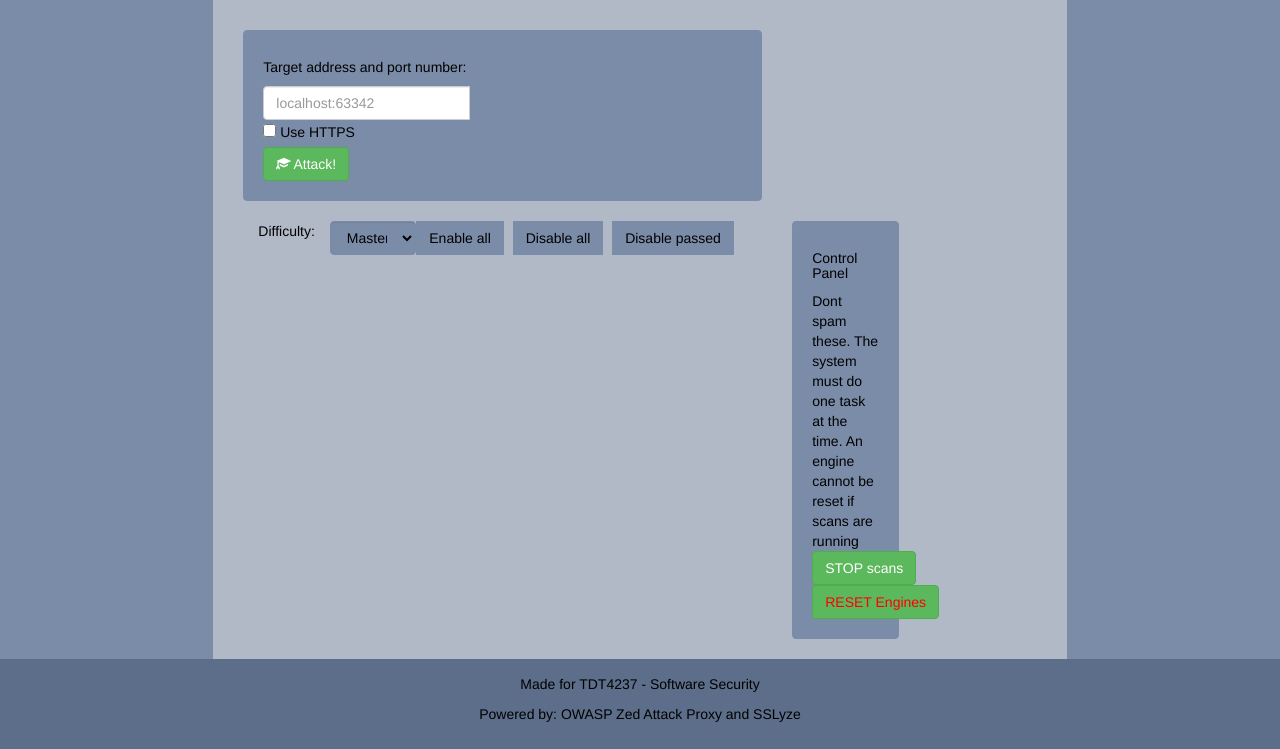
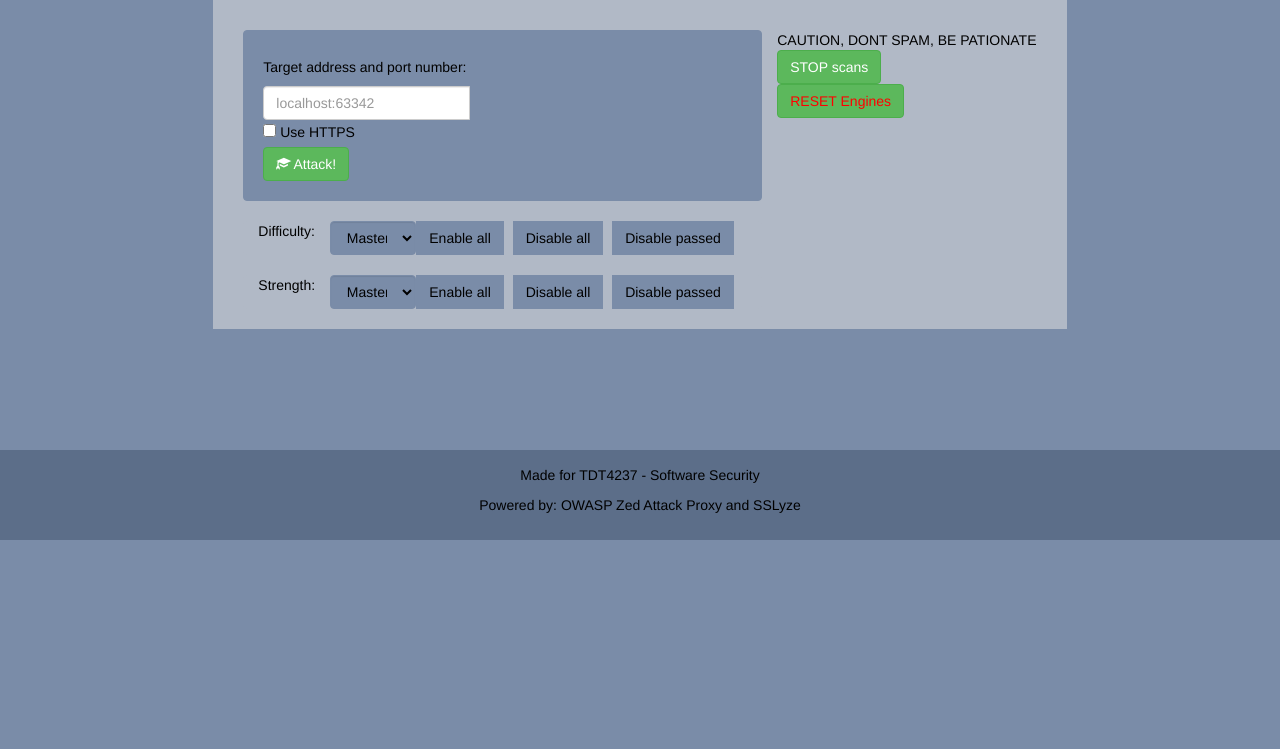
Before and after one commit to Vermshi/Security-Research-Project, a Flask app: page /atc in a window 1280 px wide. Shown: the part 67-816 px from the top of the page. After the commit the page ends 607 px from the top, so only its background shows below. Run offline with Flask 2, Linux system fonts and the light colour scheme; some libraries are stand-ins or nearby versions.

Commit message:
make space for streng changer

```diff
--- a/src/flaskGUI.py
+++ b/src/flaskGUI.py
@@ -76,13 +76,14 @@ def suiteToDict(suits):
 @app.route('/check-change')
 @app.route('/auto-enable')
 @app.route('/diff-change')
+@app.route('/strength-change')
+
 
 def reDirect():
     return render_template('index.html', data=displayRightDifficulty(), diff=difficulty)
 
 @app.route('/')
 def displayTests():
-
     global testsLoaded
     if (testsLoaded == False):
         for test in testsuites:
@@ -151,6 +152,7 @@ def runTest(address, http_port, https_port):
         if(testsuite.connect(address, http_port=http_port, https_port=https_port)):
             # Run tests
             testresults.extend(testsuite.run_tests(engine_tests)) #Run when attack, show loading bar and update after finnished.
+        # The SSLyze tool will only run when a HTTPS port is specified
         elif testsuite.engine_name == "SSLyze" and not len(https_port):
             testresults.extend(engine_tests)
         else:
@@ -298,6 +300,25 @@ def selectChange():
 
     return render_template('index.html', data=displayRightDifficulty(), diff=difficulty)
 
+@app.route('/strength-change' , methods=['POST'])
+def selectStrength():
+        global difficulty
+        diffSelect = request.form["diffSelect"]
+        if(diffSelect == "Novice"):
+            difficulty = 0
+        elif(diffSelect == "Apprentice"):
+            difficulty = 1
+        elif(diffSelect == "Adept"):
+            difficulty = 2
+        elif(diffSelect == "Expert"):
+            difficulty = 3
+        else:
+            difficulty = 4
+        changeDifficulty(difficulty)
+
+
+        return render_template('index.html', data=displayRightDifficulty(), diff=difficulty)
+
 
 if __name__ == '__main__':
-    app.run(host="0.0.0.0")
+    app.run(host="0.0.0.0", debug=True)
--- a/src/templates/index.html
+++ b/src/templates/index.html
@@ -61,22 +61,17 @@
                     Use HTTPS
                   </label>
                 </div>
-
                 <button type="sumbit" class="btn btn-success" onclick="displayLoader()">
                   <span class="glyphicon glyphicon-education "></span> Attack!
                 </button>
-
-
-
-
               </div>
             </form>
-          </div>
           </div>
 
           <div class=" col-md-2 " id = "loaderElement">
             <div class="well">
               <div class="loader"></div>
+            </div>
           </div>
         </div>
 
@@ -129,13 +124,64 @@
 
               </form>
             </div>
+
           </div>
 
 
-    <div id="control-panel" class="col-md-2">
+          <div class=" col-md-8" id="buttonGroup">
+            <span for="selectDiv" class="col-sm-2 col-form-label">Strength:</span>
+            <div class="form-group col-md-2" >
+              <form id="selectForm" action="/strength-change" method="post">
+                <select name="diffSelect" onchange="document.getElementById('selectForm').submit()" class="form-control"  id="diffSelect" style="background-color: #7a8ca8; border-color:#7a8ca8; color: black; ">&nbsp;
+                  {% if diff == 0 %}
+                  <option selected="selected">Novice</option>
+                  <option>Apprentice</option>
+                  <option>Adept</option>
+                  <option>Expert</option>
+                  <option>Master</option>
+                  {% elif diff == 1 %}
+                  <option>Novice</option>
+                  <option selected="selected">Apprentice</option>
+                  <option>Adept</option>
+                  <option>Expert</option>
+                  <option>Master</option>
+                  {% elif diff == 2 %}
+                  <option>Novice</option>
+                  <option>Apprentice</option>
+                  <option selected="selected">Adept</option>
+                  <option>Expert</option>
+                  <option>Master</option>
+                  {% elif diff == 3 %}
+                  <option>Novice</option>
+                  <option>Apprentice</option>
+                  <option>Adept</option>
+                  <option selected="selected">Expert</option>
+                  <option>Master</option>
+                  {% elif diff == 4 %}
+                  <option>Novice</option>
+                  <option>Apprentice</option>
+                  <option>Adept</option>
+                  <option>Expert</option>
+                  <option selected="selected">Master</option>
+
+                  {% endif %}
+
+                </select></form>
+              </div>
               <div class="well">
-            <h5>Control Panel</h5>
-            Dont spam these. The system must do one task at the time. An engine cannot be reset if scans are running
+                <form action="/auto-enable" method="post">
+                  <button type="submit" name="sortAll" id="btnGroup1" class="btn btn-secondary" value="1">Enable all</button>
+                  <button type="submit" name="sortAll" id="btnGroup2" class="btn btn-secondary" value="2">Disable all</button>
+                  <button type="submit" name="sortAll" id="btnGroup3" class="btn btn-secondary" value="3">Disable passed</button>
+
+
+                </form>
+              </div>
+
+            </div>
+
+          <div>
+            CAUTION, DONT SPAM, BE PATIONATE
             <form method="post" action="/stop">
               <button type="sumbit" class="btn btn-success" onclick="displayLoader()">
                 STOP scans
@@ -147,9 +193,6 @@
               </button>
             </form>
           </div>
-    </div>
-
-
 
 
 
```
Lines whose indentation alone changed are shown as unchanged.
